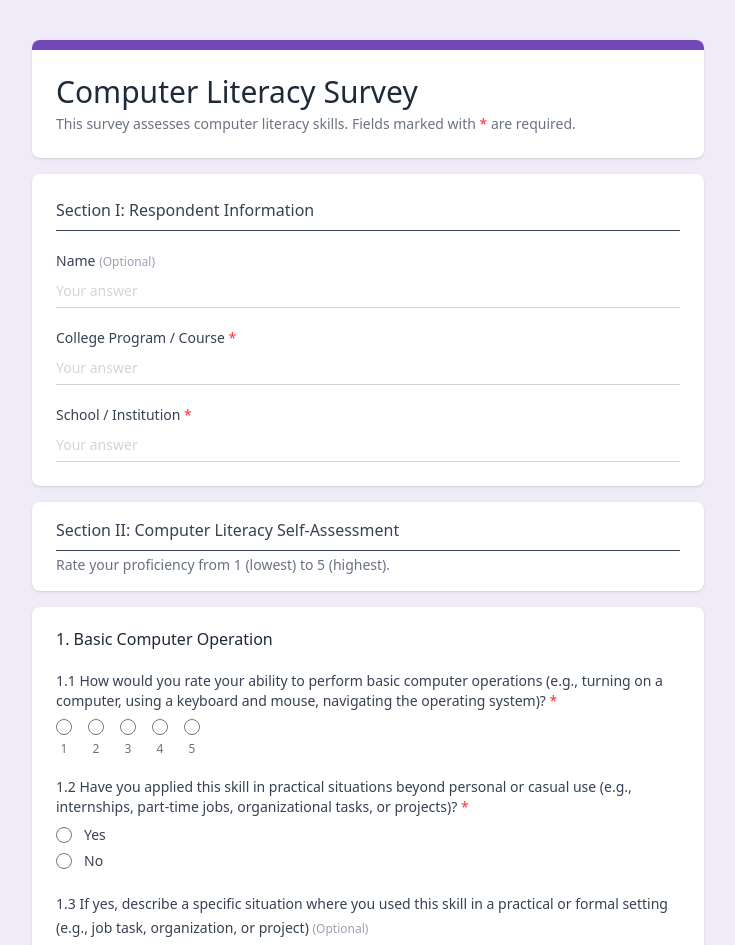
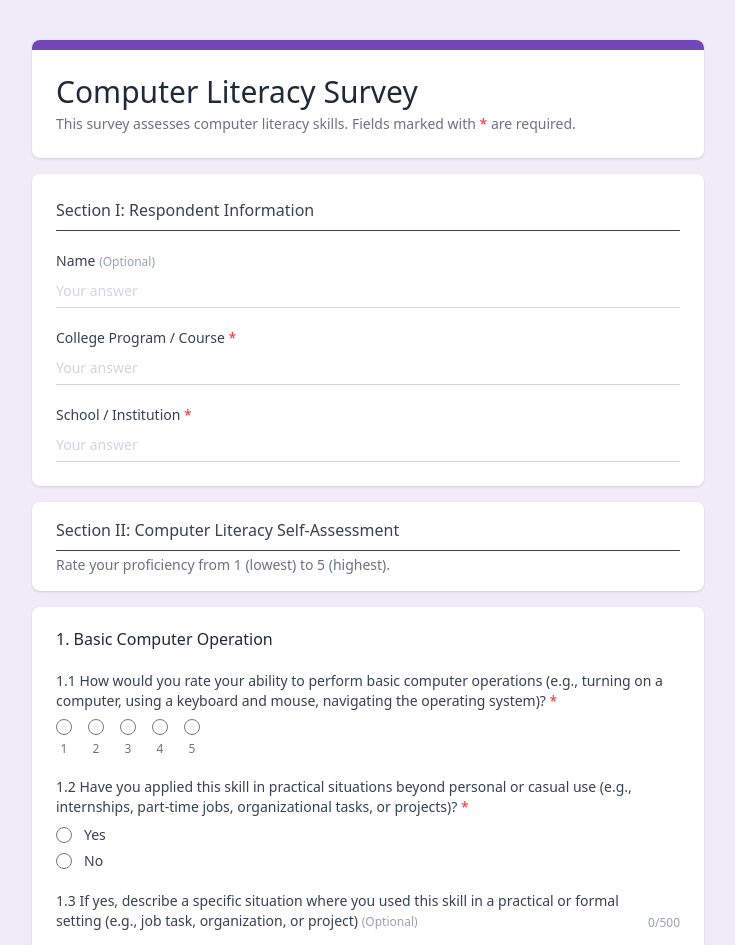
Before and after one commit to Gelianthus/qm-survey-research, a Next.js app: page / in a window 1280 px wide. Shown: the top 945 px of the page, without its empty margins (272-1007 px from the left). Built offline with nearby package versions, Linux system fonts and the light colour scheme.

Commit message:
max char input

```diff
--- a/app/page.tsx
+++ b/app/page.tsx
@@ -83,6 +83,7 @@ export default function Home() {
               </label>
               <input
                 type="text"
+                maxLength={60}
                 name="student_name"
                 placeholder="Your answer"
                 className="border-b border-gray-300 focus:border-[#7248b9] outline-none text-sm py-1.5 text-gray-800 placeholder:text-gray-300 transition-colors bg-transparent"
@@ -96,6 +97,7 @@ export default function Home() {
               </label>
               <input
                 type="text"
+                maxLength={60}
                 name="college_program"
                 required
                 placeholder="Your answer"
@@ -109,6 +111,7 @@ export default function Home() {
               </label>
               <input
                 type="text"
+                maxLength={60}
                 name="school"
                 required
                 placeholder="Your answer"
--- a/components/QuestionGroup.tsx
+++ b/components/QuestionGroup.tsx
@@ -79,6 +79,7 @@ export default function QuestionGroup({ questionBlock }: Props) {
       </div>
 
       <div className="space-y-1">
+        <div className="flex items-end justify-between">
           <label
             htmlFor={`${questionBlock.skill}_example`}
             className={`text-sm ${used === "no" ? "text-gray-400" : "text-gray-700"}`}
@@ -86,10 +87,15 @@ export default function QuestionGroup({ questionBlock }: Props) {
             {questionBlock.questions[2]}{" "}
             <span className="text-gray-400 text-xs">(Optional)</span>
           </label>
+          <span className={`text-xs ${example.length >= 480 ? "text-red-400" : "text-gray-400"}`}>
+            {example.length}/500
+          </span>
+        </div>
         <textarea
           name={`${questionBlock.skill}_example`}
           id={`${questionBlock.skill}_example`}
           rows={3}
+          maxLength={500}
           placeholder="Your answer"
           disabled={used === "no"}
           value={example}
```
Lines whose indentation alone changed are shown as unchanged.
